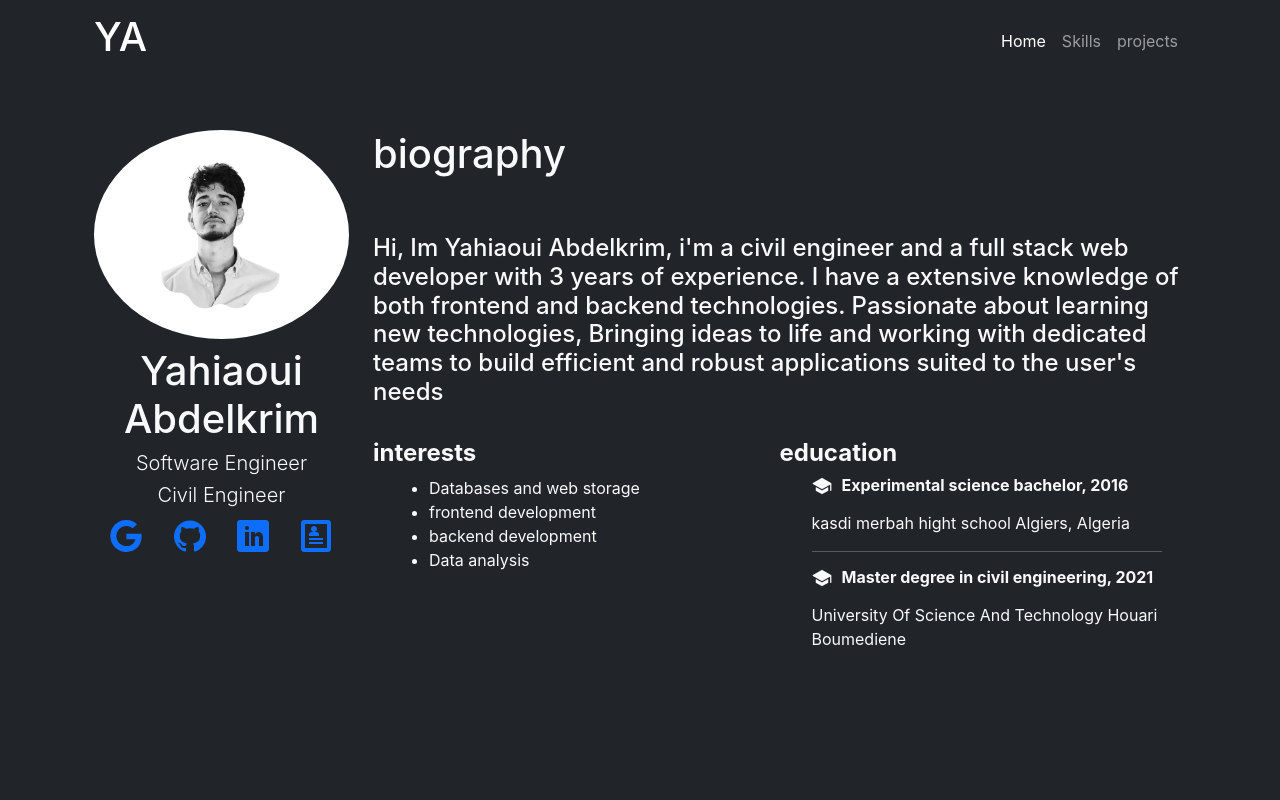
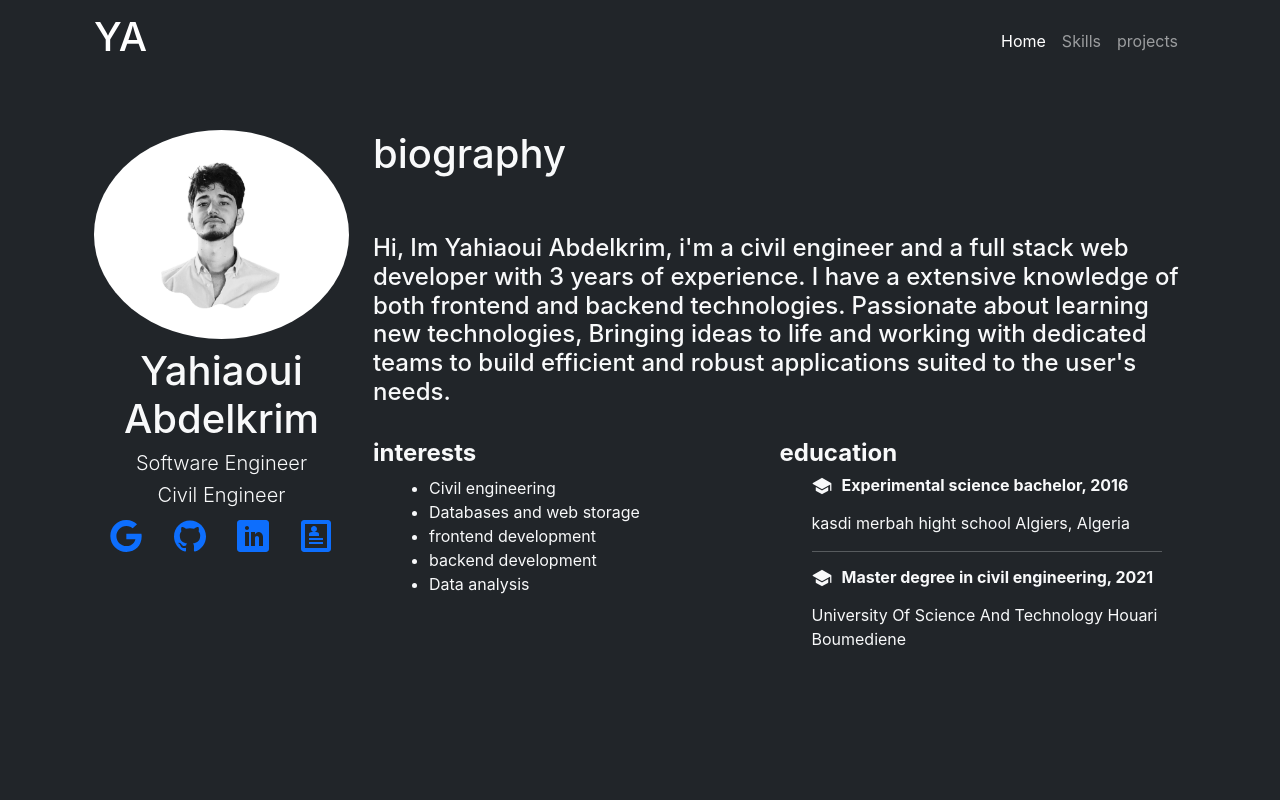
Before and after one commit to KarKars/alpha_portfolio, a React (Vite) app: page / in a window 1280 px wide. Shown: the top 800 px of the page. Built offline with nearby package versions, Linux system fonts and the light colour scheme.

Commit message:
add civil engineering

```diff
--- a/src/components/Bio.jsx
+++ b/src/components/Bio.jsx
@@ -67,7 +67,7 @@ const Bio = () => {
                 3 years of experience. I have a extensive knowledge of both frontend and backend
                 technologies. Passionate about learning new technologies, Bringing ideas to life and
                 working with dedicated teams to build efficient and robust applications suited to
-                the user's needs
+                the user's needs.
               </h4>
 
               <div className="row mt-4">
@@ -75,6 +75,7 @@ const Bio = () => {
                   <h4 className="fw-bold ">interests</h4>
                   <div className="container ">
                     <ul className="text-start ">
+                      <li>Civil engineering</li>
                       <li>Databases and web storage</li>
                       <li>frontend development</li>
                       <li>backend development</li>
```
